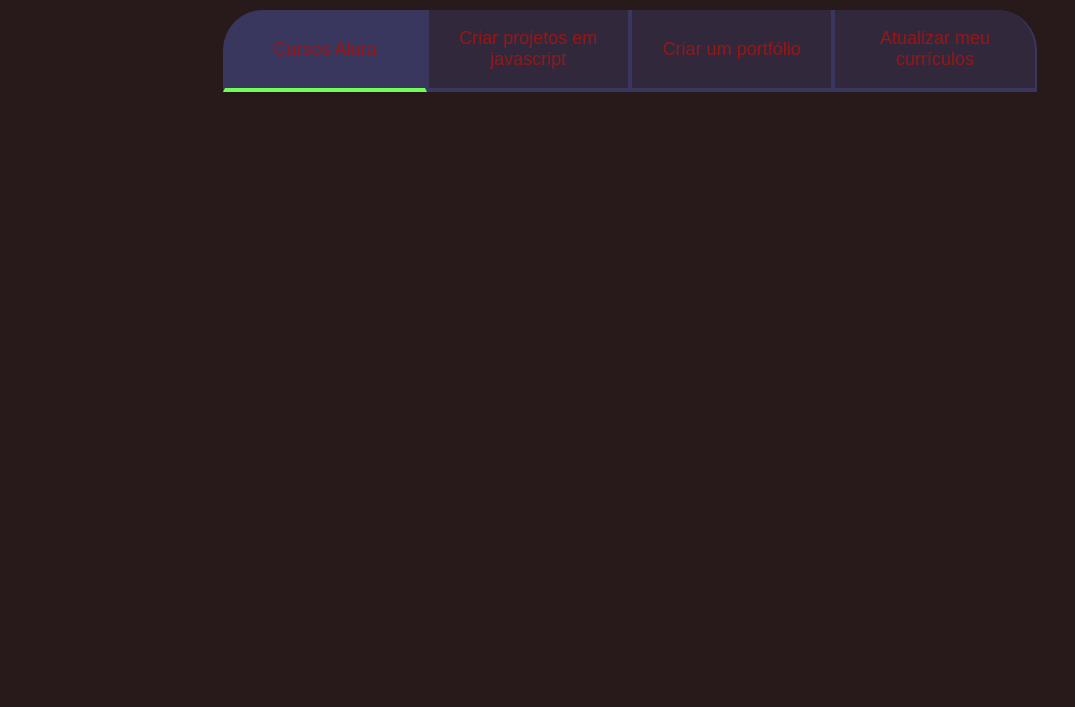
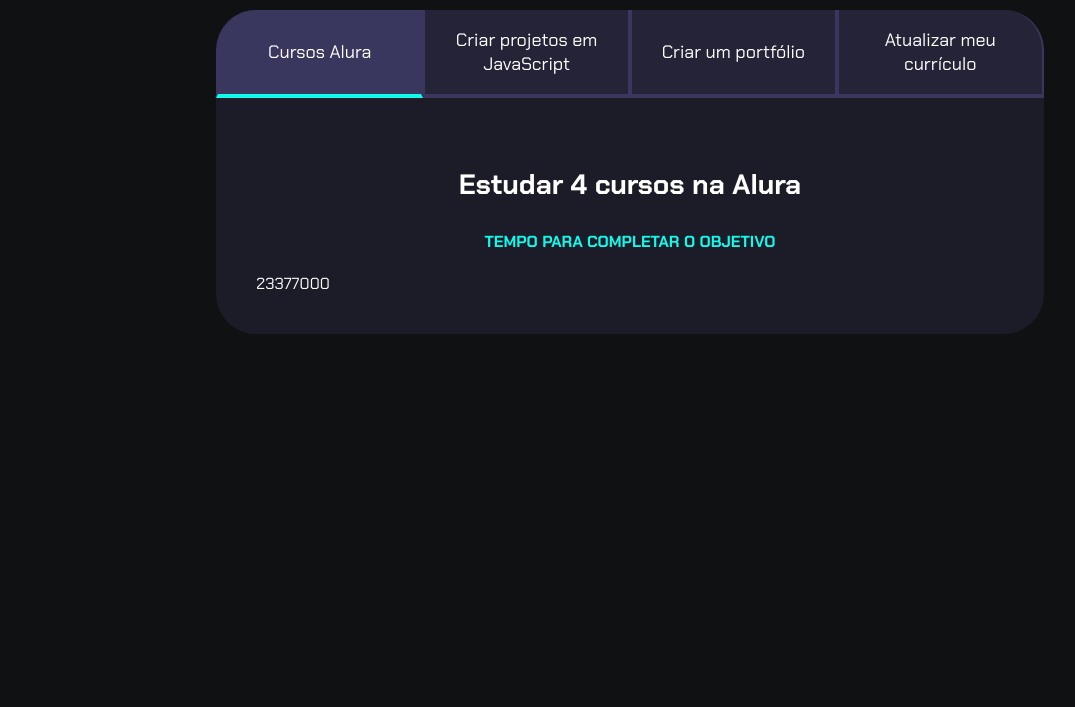
Before and after one commit to PivottoAlex/PROGRAMACAO_3D_OFICIAL, a plain HTML site: page index.html in a window 1280 px wide. Shown: the part 93-800 px from the top of the page, without its empty margins (10-1085 px from the left). Drawn offline with Linux system fonts and the light colour scheme.

Commit message:
Add files via upload

```diff
--- a/index.html
+++ b/index.html
@@ -2,25 +2,51 @@
 <html lang="en">
 <head>
     <meta charset="UTF-8">
-    <meta http-equiv="X-UA-Compatible" content="IE=edge">
     <meta name="viewport" content="width=device-width, initial-scale=1.0">
     <title>Meus objetivos do ano</title>
     <link rel="stylesheet" href="style.css">
 </head>
 <body>
+
     <section class="conteudo-principal">
         <h2 class="titulo-principal">Meus objetivos do ano<span>_</span></h2>
-        <div class="botoes">
-            <button class="botao ativo">Cursos Alura</button>
-            <button class="botao">Criar projetos em javascript</button>
-            <button class="botao">Criar um portfólio</button>
-            <button class="botao">Atualizar meu currículos</button>
+        <div class="conteudo">
+            <div class="botoes">
+                <button class="botao ativo">Cursos Alura</button>
+                <button class="botao">Criar projetos em JavaScript</button>
+                <button class="botao">Criar um portfólio</button>
+                <button class="botao">Atualizar meu currículo</button>
+            </div>
+
+            <div class="abas-textos">
+                <div class="aba-conteudo ativo">
+                    <h3 class="aba-conteudo-titulo-principal">Estudar 4 cursos na Alura</h3>
+                    <h4 class="aba-conteudo-titulo-secundario">Tempo para completar o objetivo</h4>
+                    <div class="contador"></div>
+                </div>
+
+                <div class="aba-conteudo">
+                    <h3 class="aba-conteudo-titulo-principal">Criar 5 projetos em JavaScript</h3>
+                    <h4 class="aba-conteudo-titulo-secundario">Tempo para completar o objetivo</h4>
+                    <div class="contador"></div>
+                </div>
+
+                <div class="aba-conteudo">
+                    <h3 class="aba-conteudo-titulo-principal">Criar um portfólio com os meus 3 melhores projetos</h3>
+                    <h4 class="aba-conteudo-titulo-secundario">Tempo para completar o objetivo</h4>
+                    <div class="contador"></div>
+                </div>
+
+                <div class="aba-conteudo">
+                    <h3 class="aba-conteudo-titulo-principal">Atualizar meu currículo com os certificados da Alura</h3>
+                    <h4 class="aba-conteudo-titulo-secundario">Tempo para completar o objetivo</h4>
+                    <div class="contador"></div>
+                </div>
 
 
-        </div>
+            </div>
+    </div>
     </section>
-
-    <script src="main.js"></script>
-
+<script src="main.js"></script>
 </body>
 </html>
--- a/main.js
+++ b/main.js
@@ -1,14 +1,18 @@
 const botoes = document.querySelectorAll(".botao");
-console. log(botoes);
-
-for(let i=0; i< botoes.length; i++){
+const textos = document.querySelectorAll(".aba-conteudo");
+const contadores = document.querySelectorAll(".contador");
+const tempoObjetivo1 = new Date("2024-03-22T00:00:00");
+let tempoAtual = new Date();
+contadores[0].textContent = tempoObjetivo1 - tempoAtual;
+for (let i=0; i < botoes.length; i++){
     botoes[i].onclick=function(){
 
-    for(let i=0; i<botoes.length; i++){
-        botoes[i].classList.remove("ativo");
+        for(let j=0; j<botoes.length; j++){
+            botoes[j].classList.remove("ativo");
+            textos[j].classList.remove("ativo");
+        }
+
+        botoes[i].classList.add("ativo");
+        textos[i].classList.add("ativo");
     }
-    botoes[i].classList.add("ativo");
-
-    }
-
 }
--- a/style.css
+++ b/style.css
@@ -1,20 +1,20 @@
-
-@import url('https://fonts.googleapis.com/css2?family=Chakra+Petch:ital,wght@0,300;0,400;0,500;0,600;0,700;1,300;1,400;1,500;1,600;1,700&display=swap');
-
+@import url('https://fonts.googleapis.com/css2?family=Chakra+Petch:ital,wght@0,300;0,400;0,500;0,600;0,700;1,300;1,400;1,500;1,600;1,700&family=Josefin+Sans:wght@400;700&family=Poppins:wght@300;400;500;700&display=swap');
 
 :root{
-    --cor-de-fundo: #281a1a;
-    --verde: #6FFF57;
-    --branco: #971717;
+    --cor-de-fundo: #101112;
+    --verde: #10fbec;
+    --branco: #FFFFFF;
     --botao-ativo: #3A375E;
     --botao-inativo: rgba(58, 55, 94, 0.5);
-    --texo-fundo: rgba(58, 55, 94, 0.3);
+    --texto-fundo: rgba(58, 55, 94, 0.3);
 }
+
 body{
     background-color: var(--cor-de-fundo);
     color: var(--branco);
-    font-family: 'Chakra Petch',sans-serif;
+    font-family: 'Chakra Petch', sans-serif;
 }
+
 .conteudo-principal{
     display: flex;
     flex-direction: column;
@@ -24,19 +24,19 @@
     width: 100%;
     margin: 0 auto;
 }
+
 .titulo-principal{
     text-align: left;
     width: 100%;
     font-size: 32px;
+}
 
-}
-.titulo-principal span{
+.titulo-principal span {
     color: var(--verde);
-
 }
 
 .botao{
-    font-family: 'Chakra,Petch',sans-serif;
+    font-family: "Chakra Petch", sans-serif;
     background-color: var(--botao-inativo);
     color: var(--branco);
     display: flex;
@@ -51,23 +51,52 @@
     border-right: 2px solid var(--botao-ativo);
     border-top: none;
 }
+
 .botoes{
-    display:flex
+    display: block;
+}
+
+.botao.ativo{
+    background-color: var(--botao-ativo);
+    border-bottom: 4px solid var(--verde);
+}
+
+.abas-textos{
+    background-color: var(--texto-fundo);
+    padding: 40px;
+    border-radius: 0 0 40px 40px;
+}
+
+.aba-conteudo.ativo{
+    display: block;
+}
+
+.aba-conteudo{
+    display: none;
+}
+
+.aba-conteudo-titulo-principal{
+    font-size: 28px;
+    text-align: center;
+}
+
+.aba-conteudo-titulo-secundario{
+    text-align: center;
+    color: var(--verde);
+    text-transform: uppercase;
 }
 
 @media screen and (min-width: 768px) {
-    .botoes {
+    .botoes{
         display: flex;
     }
+
     .botao:first-child {
         border-radius: 40px 0 0 0;
+    }
 
-    }
     .botao:last-child {
         border-radius: 0 40px 0 0;
     }
+
 }
-.ativo{
-    background-color: var(--botao-ativo);
-    border-bottom: 4px solid var(--verde);
-}
```
Also changed, not shown: 1 other file.
